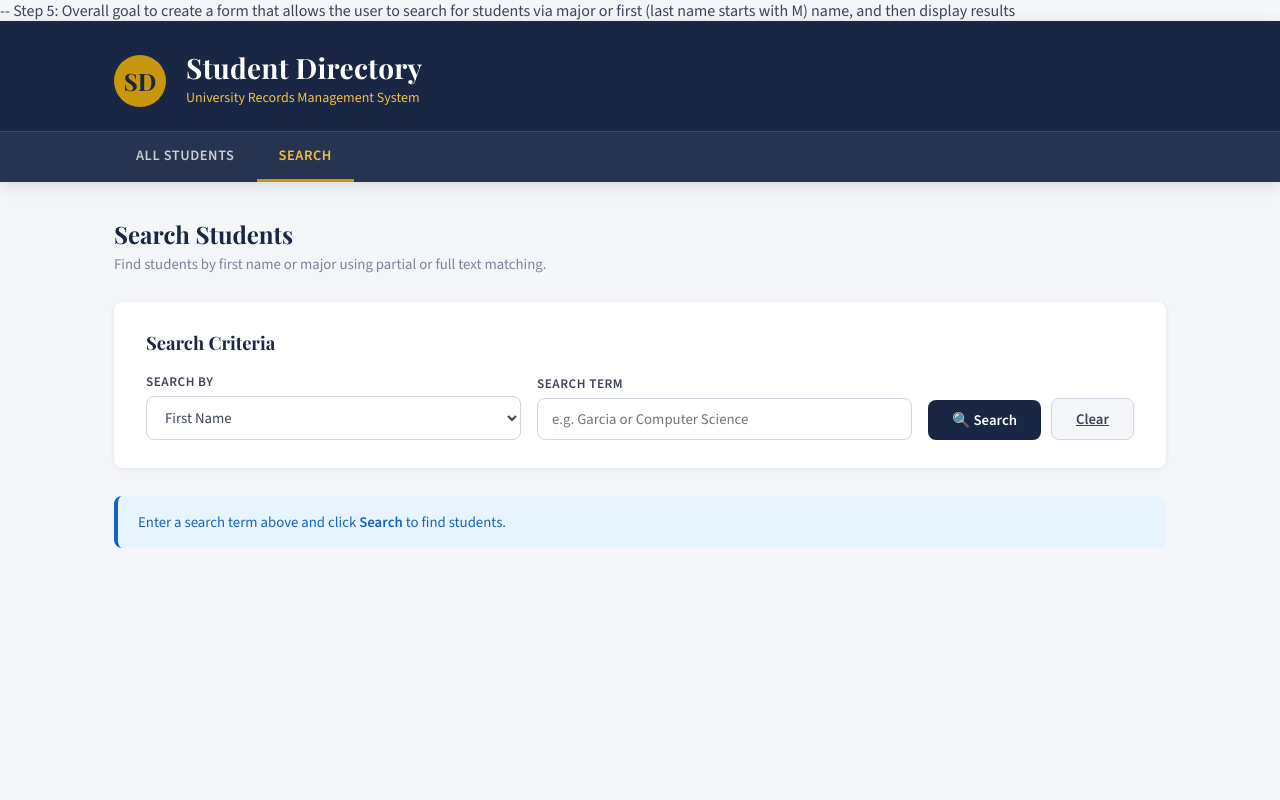
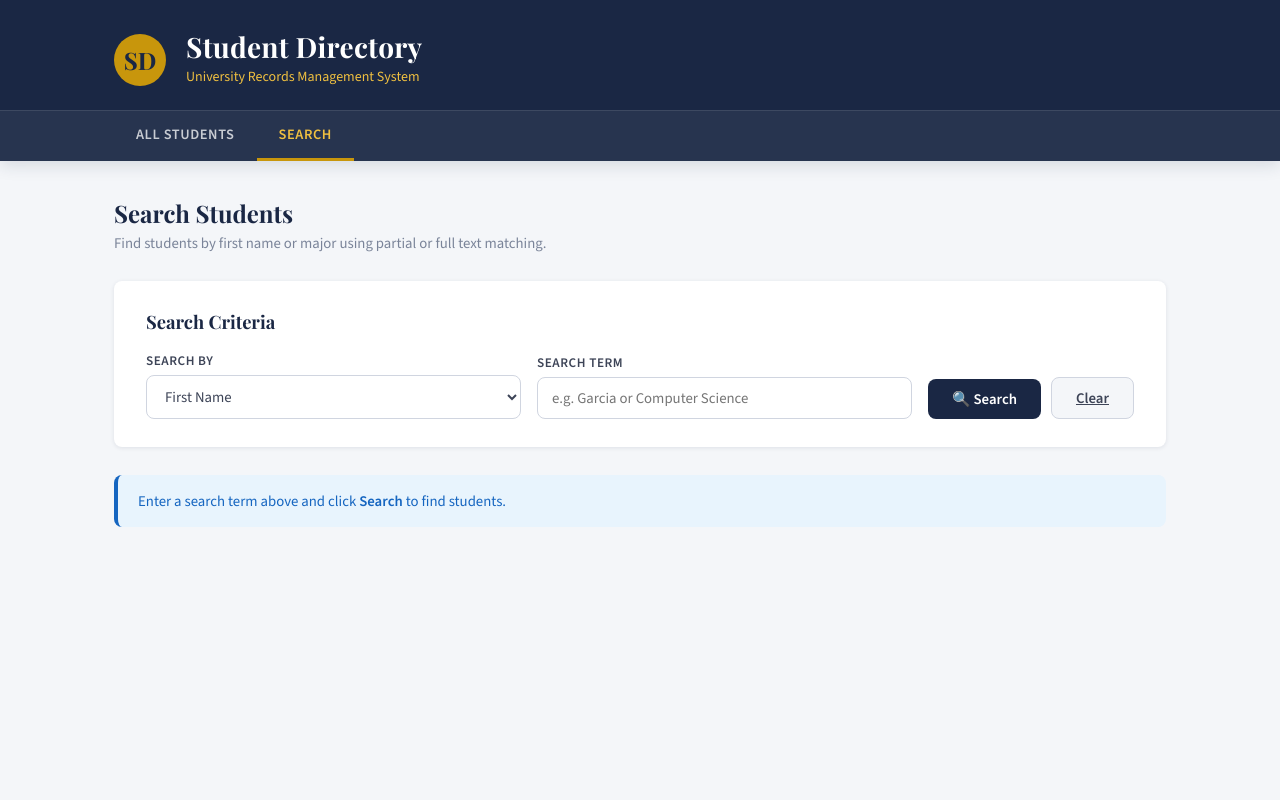
Before and after one commit to RavGod/Advanced-Web-Dev-Deployment-Project, a PHP site: page /search.php in a window 1280 px wide. Run offline with PHP 8.4, Linux system fonts and the light colour scheme.

Commit message:
Fixed comment position

```diff
--- a/src/search.php
+++ b/src/search.php
@@ -1,6 +1,5 @@
--- Step 5: Overall goal to create a form that allows the user to search for students via major or first (last name starts with M) name, and then display results
-
 <?php
+// Step 5: Overall goal to create a form that allows the user to search for students via major or first (last name starts with M) name, and then display results
 
 require_once 'db_connect.php';
 
```
